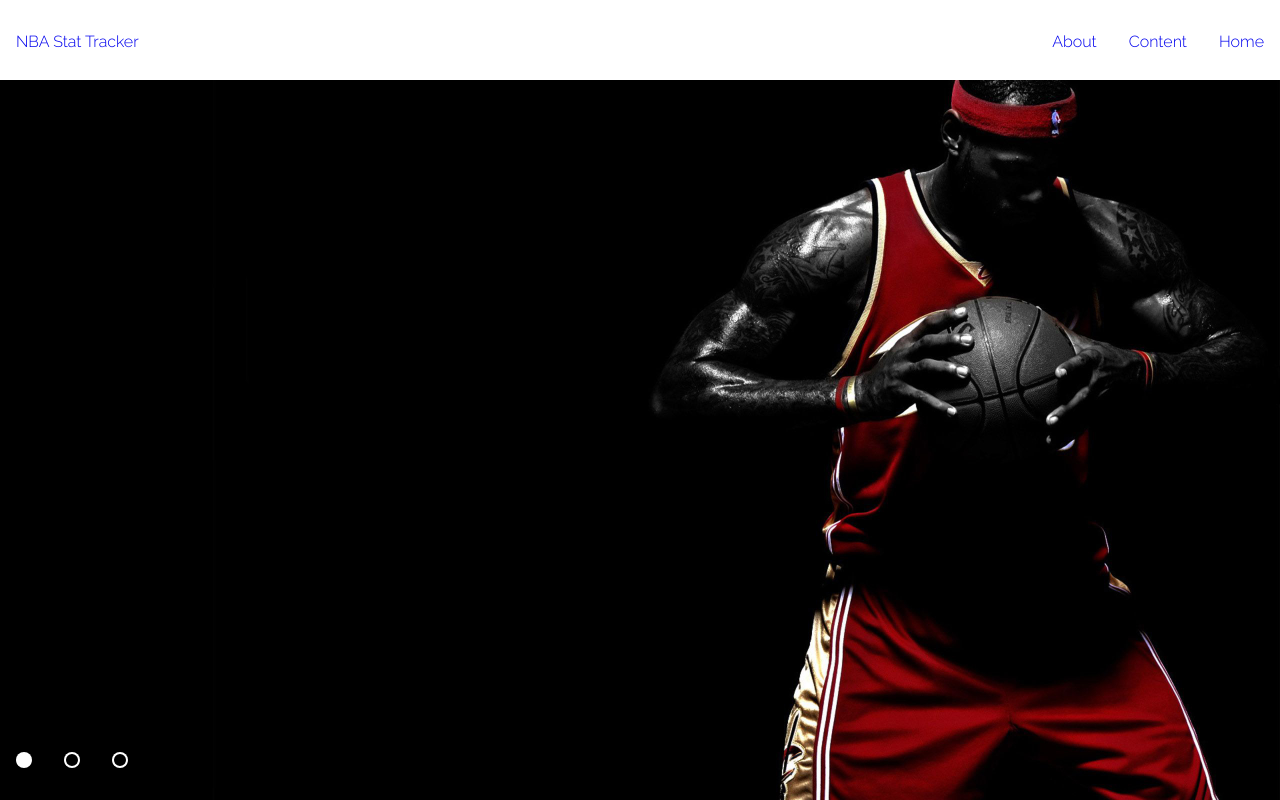
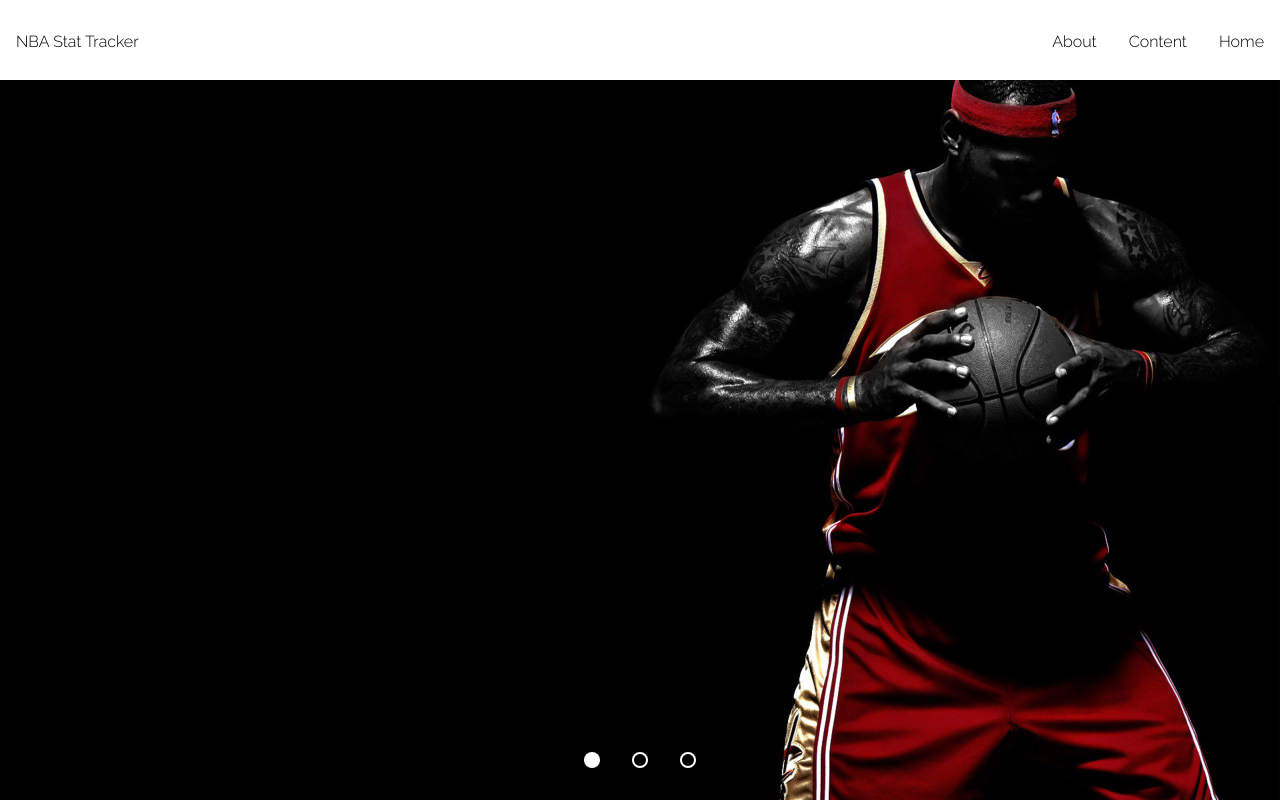
Before and after one commit to lmcnern/stat_tracker, a plain HTML site: page index.html in a window 1280 px wide. Drawn offline with Linux system fonts and the light colour scheme.

Commit message:
fix nav dots

```diff
--- a/index.html
+++ b/index.html
@@ -38,8 +38,8 @@
           <div class="dotstyle dotstyle-fillin">
             <ul>
               <li class="current"><a href="#">Home</a></li>
+              <li><a href="#">Content</a></li>
               <li><a href="#">About</a></li>
-              <li><a href="#">Products</a></li>
             </ul>
           </div>
         </div>
--- a/style.css
+++ b/style.css
@@ -18,6 +18,7 @@ body {
   width: 100%;
   height: 5em;
   position: absolute;
+  text-align: center;
   bottom: 0;
   left: 0;
 /*  background-color: #ffffff;*/
@@ -31,6 +32,7 @@ body {
 
 #logo-link {
   padding: 2em 1em 2em 1em;
+  color: #000000;
   float: left;
   text-decoration: none;
   font-family: 'Raleway', sans-serif;
@@ -38,6 +40,7 @@ body {
 
 #home-link {
   padding: 2em 1em 2em 1em;
+  color: #000000;
   float: right;
   text-decoration: none;
   font-family: 'Raleway', sans-serif;
@@ -45,6 +48,7 @@ body {
 
 #content-link {
   padding: 2em 1em 2em 1em;
+  color: #000000;
   float: right;
   text-decoration: none;
   font-family: 'Raleway', sans-serif;
@@ -52,6 +56,7 @@ body {
 
 #about-link {
   padding: 2em 1em 2em 1em;
+  color: #000000;
   float: right;
   text-decoration: none;
   font-family: 'Raleway', sans-serif;
```
